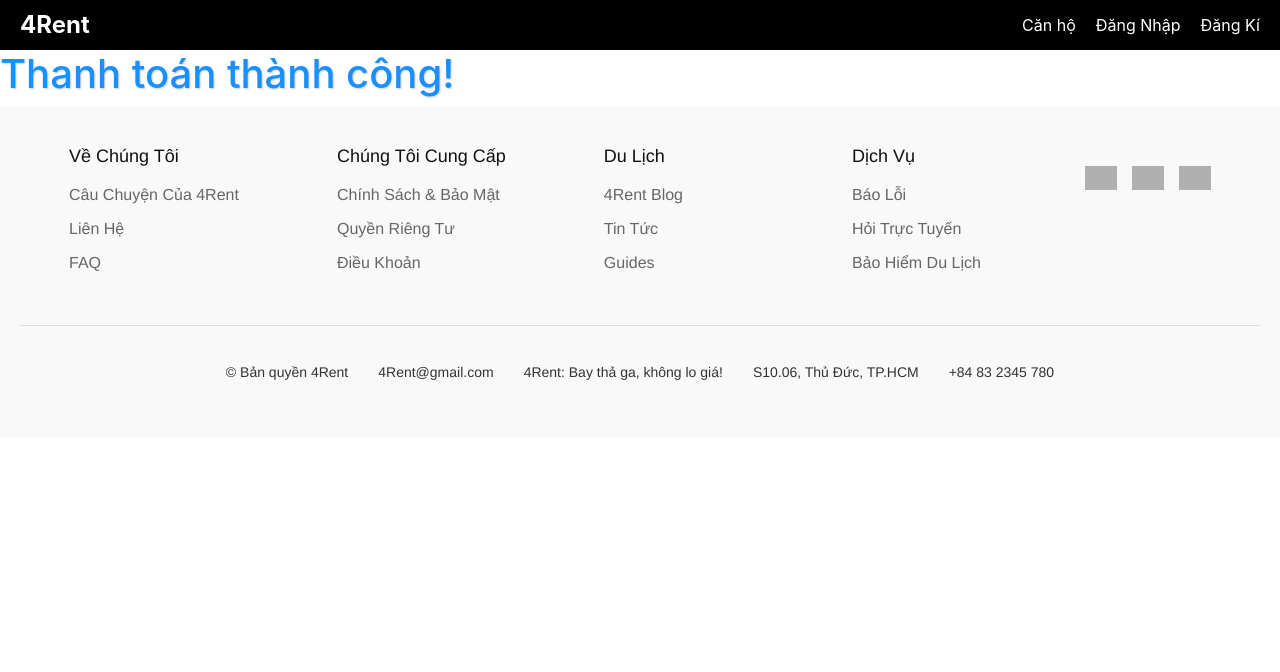
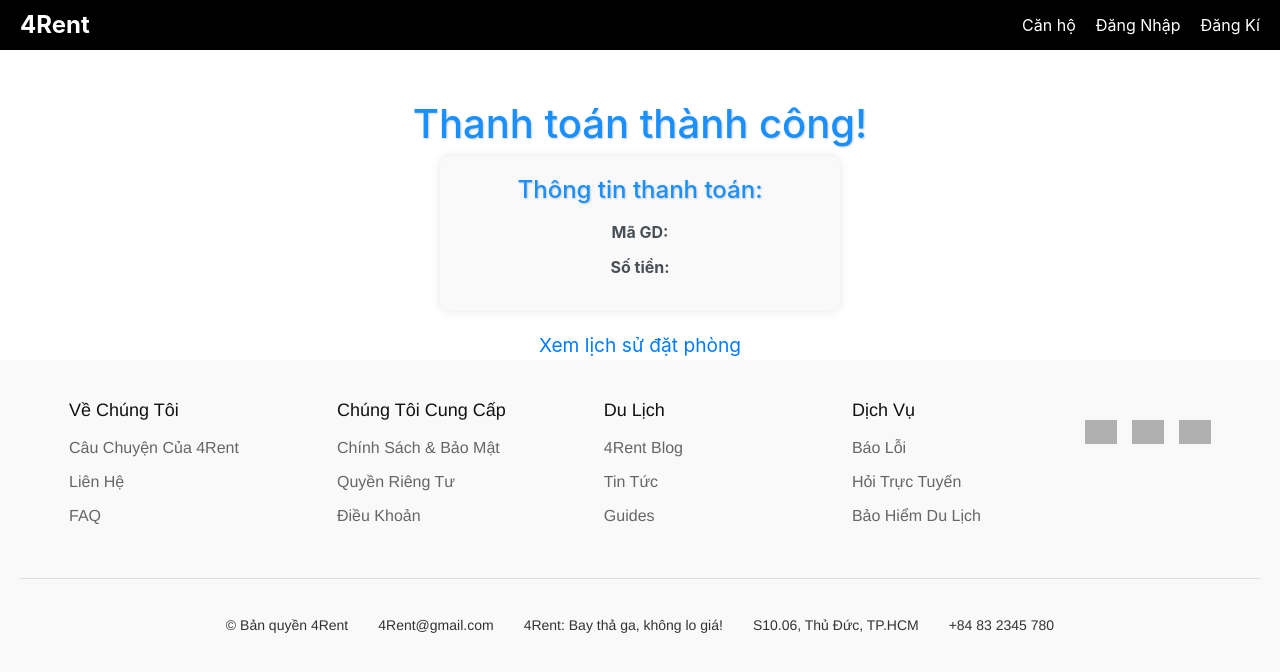
Before and after one commit to NeyuD96155/4Rent, a React (Create React App) app in the folder client/: page /success in a window 1280 px wide. Shown: the top 672 px of the page. Built offline with nearby package versions, Linux system fonts and the light colour scheme; grey boxes are pictures that could not be loaded.

Commit message:
hiển thị thông tin thanh toán success

```diff
--- a/client/src/pages/BookingHistory.js
+++ b/client/src/pages/BookingHistory.js
@@ -1,27 +1,36 @@
-import React, { useEffect, useState } from "react";
-import axios from "../config/axios";
+import React, { useEffect, useState } from 'react';
+import axios from 'axios';
 
-function BookingHistory({ userId }) {
-    const [bookings, setBookings] = useState([]);
+const BookingHistory = () => {
+  const [bookingHistory, setBookingHistory] = useState([]);
 
-    useEffect(() => {
-        const fetchBookings = async () => {
-            try {
-                const response = await axios.get(`/bookings/history/${userId}`);
-                setBookings(response.data);
-            } catch (error) {
-                console.error("Xảy ra lỗi khi lấy dữ liệu", error);
-            }
-        };
+  useEffect(() => {
+    // Gọi API endpoint để lấy dữ liệu lịch sử đặt phòng
+    axios.get('/success')
+      .then(response => {
+        setBookingHistory(response.data);
+      })
+      .catch(error => {
+        console.error('Lỗi khi lấy dữ liệu lịch sử đặt phòng:', error);
+      });
+  }, []);
 
-        fetchBookings();
-    }, [userId]);
-
-    return (
-        <div>
-            <h2>Lịch Sử Booking</h2>
-        </div>
-    );
-}
+  return (
+    <div>
+      <h1>Lịch sử đặt phòng</h1>
+      <ul>
+        {bookingHistory.map((booking, index) => (
+          <li key={index}>
+            <p>Ngày đặt phòng: {new Date(booking.bookingDate).toLocaleDateString()}</p>
+            <p>Ngày check-in: {new Date(booking.checkIn).toLocaleDateString()}</p>
+            <p>Ngày check-out: {new Date(booking.checkOut).toLocaleDateString()}</p>
+            <p>Số tiền: {booking.amount}</p>
+            {/* Hiển thị các thông tin khác của giao dịch */}
+          </li>
+        ))}
+      </ul>
+    </div>
+  );
+};
 
 export default BookingHistory;
--- a/client/src/pages/Success.js
+++ b/client/src/pages/Success.js
@@ -1,32 +1,33 @@
-// import { useLocation } from "react-router-dom";
-import React from "react";
+import React, { useEffect, useState } from 'react';
+import { useLocation, Link } from 'react-router-dom'; // Import Link
+import '../styles/Success.css'; // Import CSS file
 
 const Success = () => {
-    // const location = useLocation();
+  const location = useLocation();
+  const [queryParams, setQueryParams] = useState(null);
 
-    // useEffect(() => {
-    //     // Phân tích các tham số từ URL
-    //     const searchParams = new URLSearchParams(location.search);
-    //     const vnp_Amount = searchParams.get("vnp_Amount");
-    //     const vnp_BankCode = searchParams.get("vnp_BankCode");
-    //     // Lấy các thông tin khác tương tự
+  useEffect(() => {
+    const searchParams = new URLSearchParams(location.search);
+    const params = {};
+    for (let param of searchParams.entries()) {
+      params[param[0]] = param[1];
+    }
+    setQueryParams(params);
+  }, [location.search]);
 
-    //     // Thực hiện hành động tương ứng với dữ liệu nhận được từ URL
-    //     console.log("Thông tin thanh toán thành công:");
-    //     console.log("Số tiền thanh toán:", vnp_Amount);
-    //     console.log("Ngân hàng:", vnp_BankCode);
-    //     // Thực hiện các hành động khác tùy theo yêu cầu của ứng dụng
-
-    //     // Ví dụ: Chuyển hướng đến trang /payment
-    //     // navigate("/payment");
-    // }, [location]);
-
-    return (
-        <div>
-            <h1>Thanh toán thành công!</h1>
-            {/* Hiển thị thông tin khác tùy theo yêu cầu của ứng dụng */}
+  return (
+    <div className="success-container">
+      <h1>Thanh toán thành công!</h1>
+      {queryParams && (
+        <div className="payment-info">
+          <h2>Thông tin thanh toán:</h2>
+          <p className="transaction-id">Mã GD: {queryParams.vnp_TxnRef}</p>
+          <p className="amount">Số tiền: {queryParams.vnp_Amount}</p>
         </div>
-    );
+      )}
+      <Link to="/booking-history" className="booking-history-link">Xem lịch sử đặt phòng</Link> {/* Add Link */}
+    </div>
+  );
 };
 
 export default Success;
--- /dev/null
+++ b/client/src/styles/Success.css
@@ -0,0 +1,38 @@
+/* Success.css */
+
+.success-container {
+    text-align: center;
+    margin-top: 50px;
+  }
+
+  .payment-info {
+    background-color: #f9f9f9;
+    border-radius: 10px;
+    box-shadow: 0 0 10px rgba(0, 0, 0, 0.1);
+    max-width: 400px;
+    margin: 0 auto;
+    padding: 20px;
+  }
+
+  .payment-info h2 {
+    font-size: 1.5rem;
+    margin-bottom: 15px;
+  }
+
+  .transaction-id, .amount {
+    font-weight: bold;
+    margin-bottom: 10px;
+  }
+
+  .booking-history-link {
+    display: block;
+    margin-top: 20px;
+    color: #007bff;
+    text-decoration: none;
+    font-size: 1.2rem;
+    transition: color 0.3s ease;
+  }
+
+  .booking-history-link:hover {
+    color: #0056b3;
+  }
```
